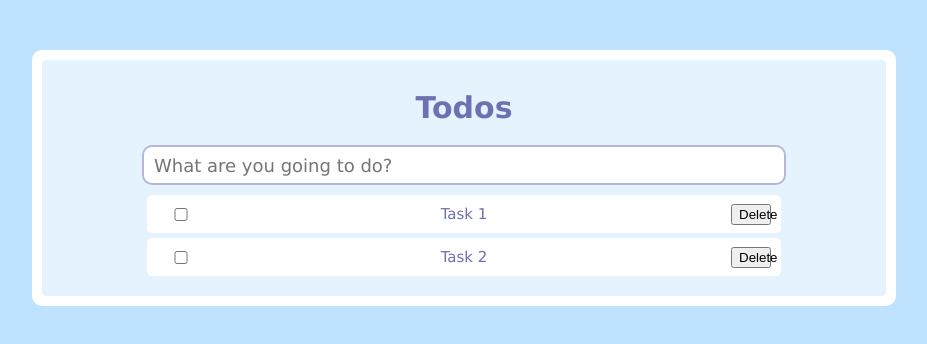
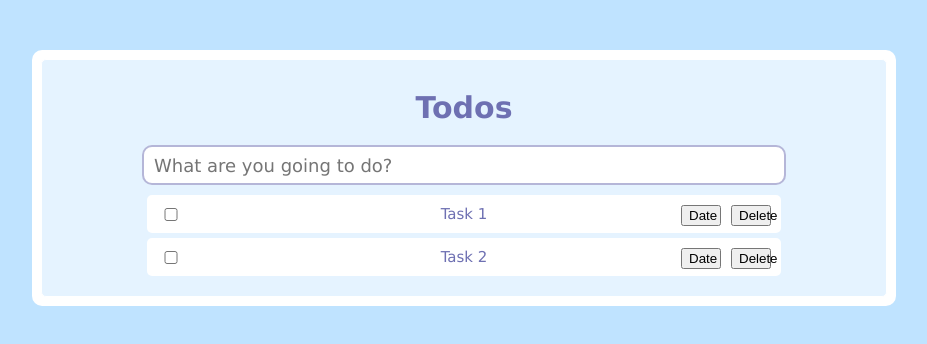
Before and after one commit to sirinnear/Todo-App-Project, a Vue app: page /#/todos in a window 1280 px wide. Shown: the top 344 px of the page, without its empty margins (176-1103 px from the left). Built offline with nearby package versions, Linux system fonts and the light colour scheme.

Commit message:
Added date placeholder button to TaskList

```diff
--- a/src/components/TaskList.vue
+++ b/src/components/TaskList.vue
@@ -3,11 +3,13 @@
         <li>
             <input type="checkbox">
             <label>Task 1</label>
+            <button class="date">Date</button>
             <button class="delete">Delete</button>
         </li>
         <li>
             <input type="checkbox">
             <label>Task 2</label>
+            <button class="date">Date</button>
             <button class="delete">Delete</button>
         </li>
 <!--        <ul class="task">Task 2</ul>-->
@@ -40,7 +42,7 @@
 
     .todo-list input[type=checkbox] {
         text-align: center;
-        width: 40px;
+        width: 20px;
         position: absolute;
     }
 
@@ -57,6 +59,13 @@
         position: absolute;
         width: 40px;
         right: 10px;
-        top: 9px;
+        top: 10px;
+    }
+
+    .todo-list .date {
+        position: absolute;
+        width: 40px;
+        right: 60px;
+        top: 10px;
     }
 </style>
```
